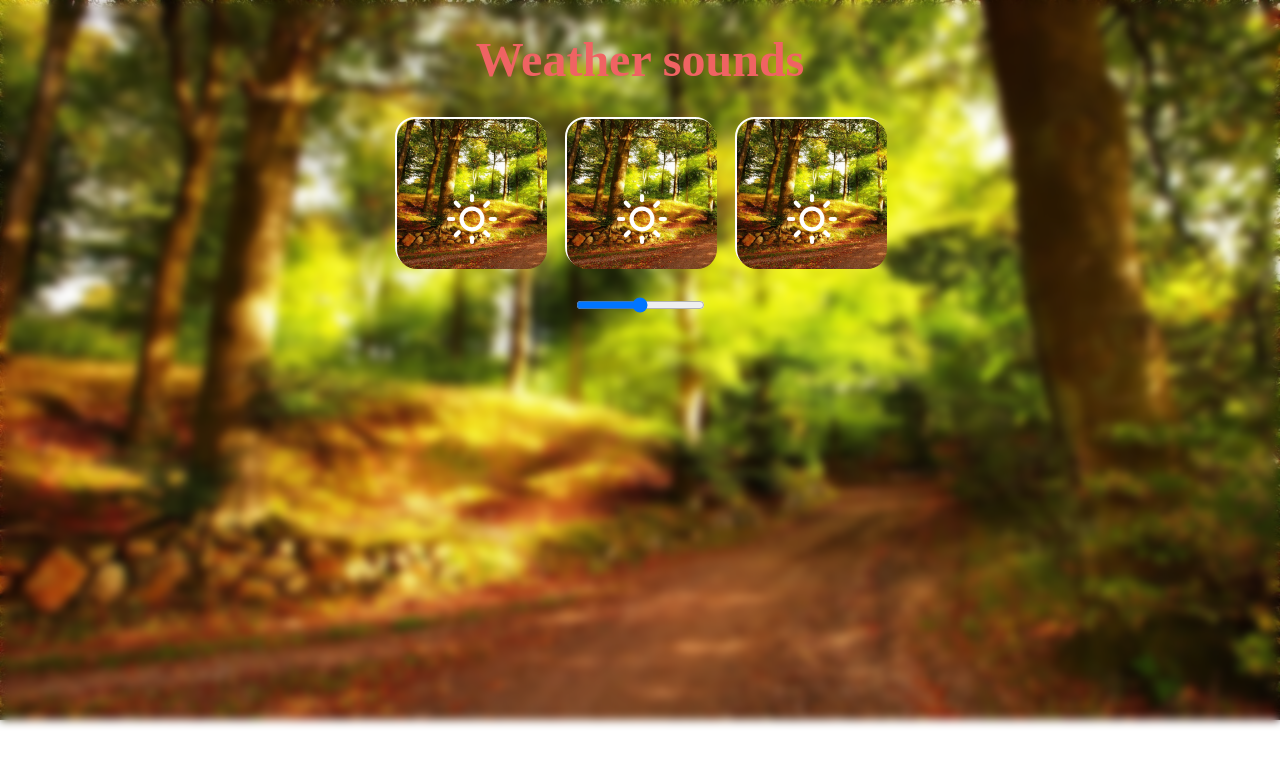
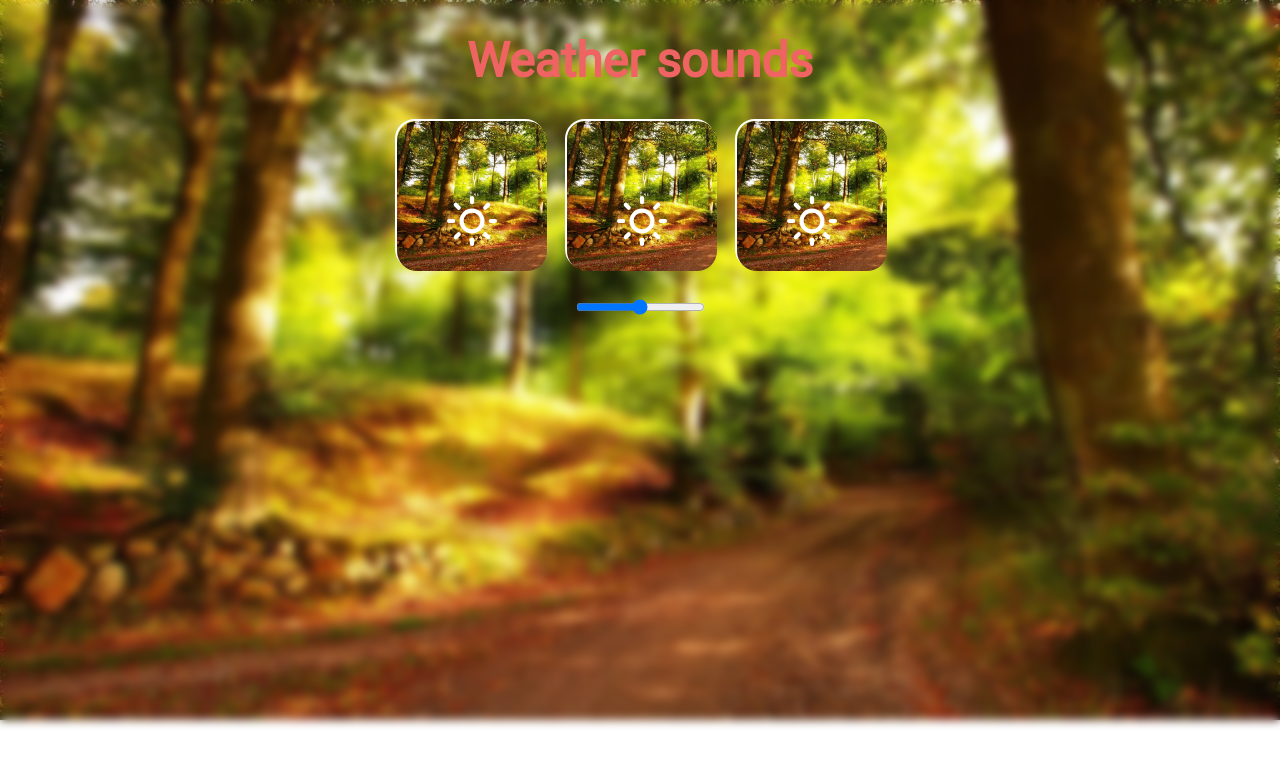
Before and after one commit to Fillinius/webpack-weather, a plain HTML site: page index.html in a window 1280 px wide. Drawn offline with Linux system fonts and the light colour scheme.

Commit message:
feat(style.css): Добавлен шрифт

```diff
--- a/style.css
+++ b/style.css
@@ -1,3 +1,7 @@
+@font-face {
+  font-family: 'Roboto';
+  src: url(./fonts/Roboto-Regular.ttf) format('opentype');
+}
 * {
   padding: 0;
   margin: 0;
@@ -10,6 +14,7 @@
   background: url(./assets/summer-bg.jpg) 0 0 / 100% no-repeat;
   position: absolute;
   z-index: 1;
+  font-family: Roboto, sans-serif;
 }
 .weather {
   height: 100%;
```
